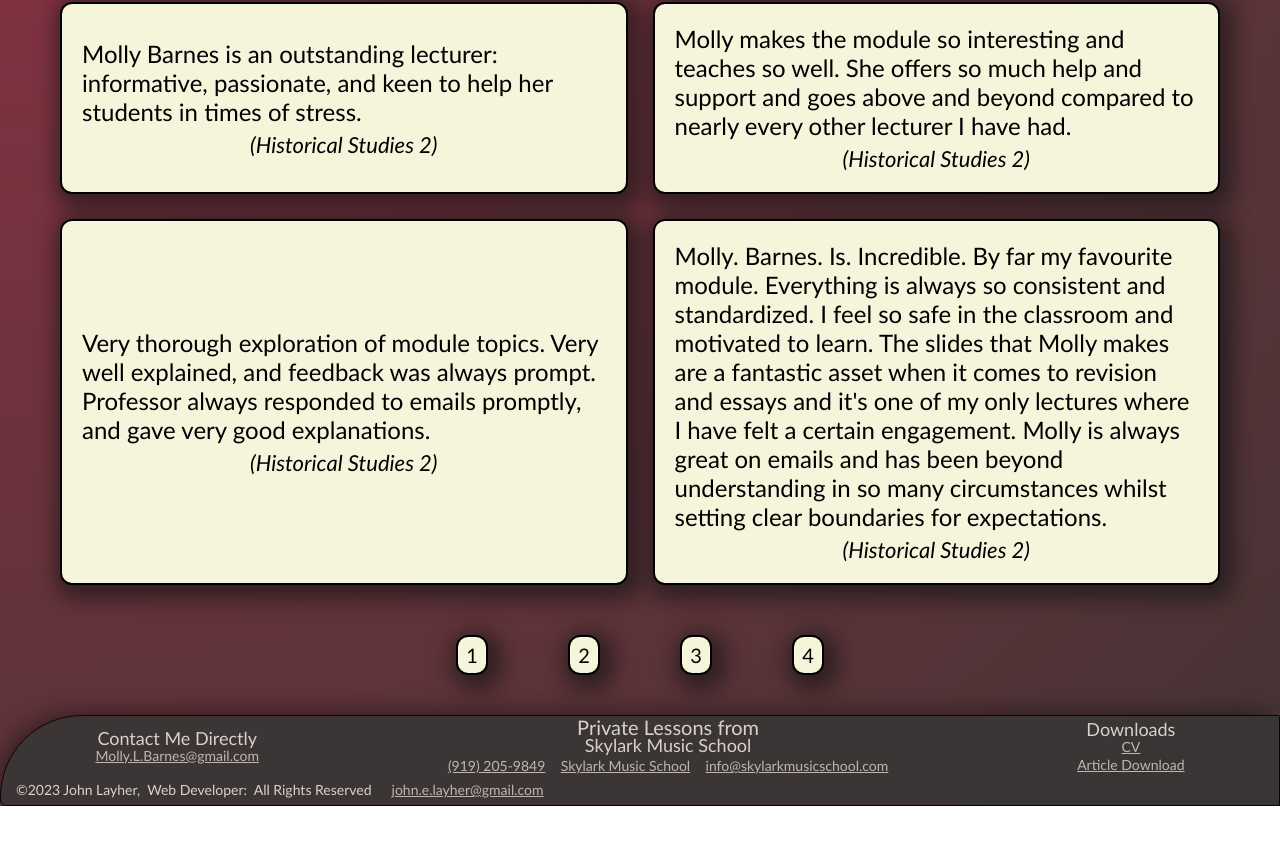
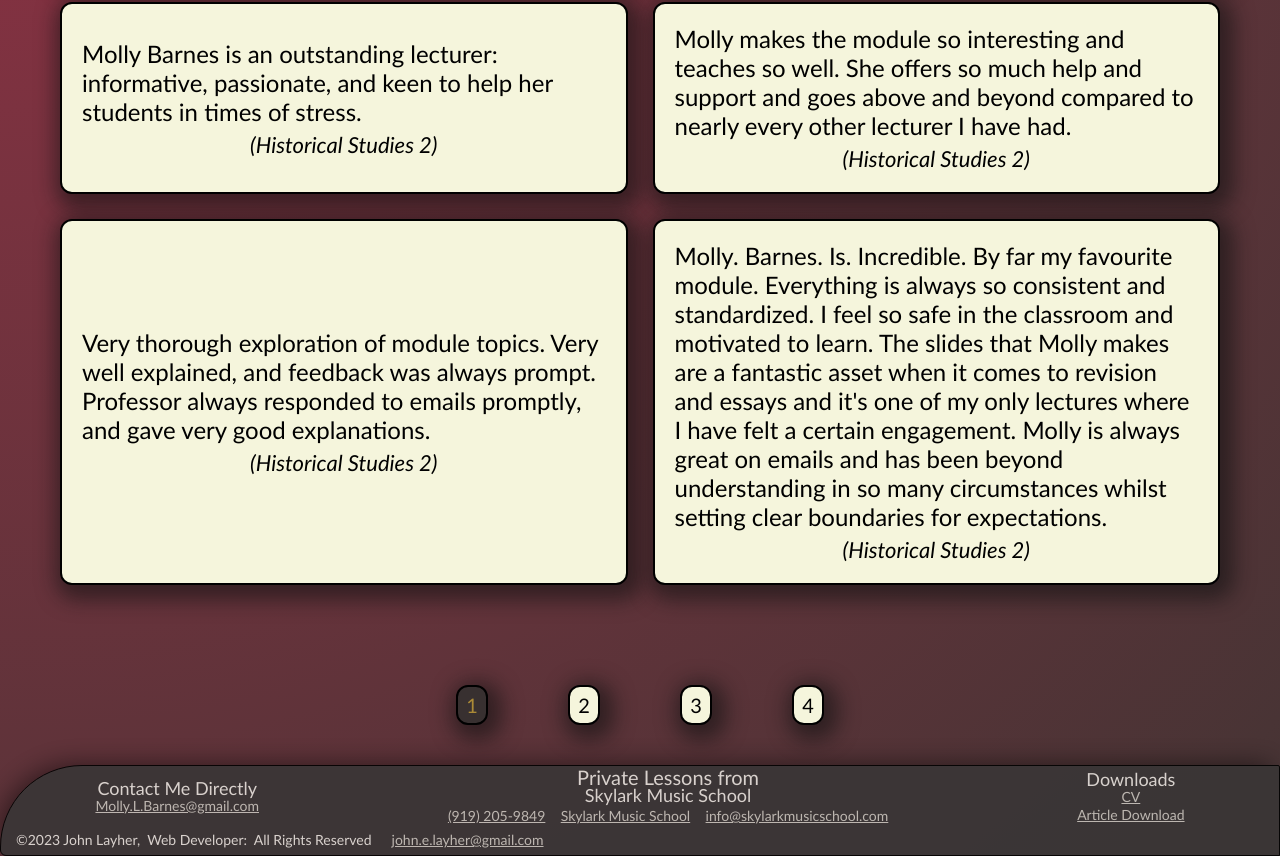
Before and after one commit to jlayher/molly-barnes-music, a Next.js app: page /testimonials in a window 1280 px wide. Shown: the part 1044-1900 px from the top of the page. Before the commit the page ends 1850 px from the top, so only its background shows below. Built offline with nearby package versions, Linux system fonts and the light colour scheme.

Commit message:
Pagination styles fixed! Some refactoring

```diff
--- a/src/components/Body-Components/Pagination.js
+++ b/src/components/Body-Components/Pagination.js
@@ -2,27 +2,28 @@ import React from "react";
 
 import styles from "@/styles/testimonials.module.css";
 
-const Pagination = ({ postsPerPage, totalPosts, paginate }) => {
+const Pagination = ({ postsPerPage, totalPosts, currentPage, paginate }) => {
   const pageNumbers = [];
 
   for (let i = 1; i <= Math.ceil(totalPosts / postsPerPage); i++) {
     pageNumbers.push(i);
   }
-
+  console.log(currentPage);
   return (
-      <div className={styles.testimonials_pagination_buttons}>
-
-          {pageNumbers.map((number) => (
+    <div className={styles.testimonials_pagination_buttons}>
+      {pageNumbers.map((number) => (
         <button
           key={number}
-          className={styles.testimonials_pagination_buttons_button}
+          className={
+            currentPage === number
+              ? `${styles.testimonials_pagination_buttons_button_active}`
+              : `${styles.testimonials_pagination_buttons_button}`
+          }
           onClick={() => paginate(number)}>
           {number}
         </button>
       ))}
-
-</div>
-
+    </div>
   );
 };
 
--- a/src/layout/Layout.js
+++ b/src/layout/Layout.js
@@ -9,9 +9,7 @@ const Layout = ({ children }) => {
   return (
     <div className={styles.container}>
         <Header />
-        {/* <div className={styles.page_padding}> */}
           <main >{children}</main>
-        {/* </div> */}
       <Footer  />
     </div>
   );
--- a/src/pages/academic-teaching.js
+++ b/src/pages/academic-teaching.js
@@ -1,7 +1,7 @@
 import Layout from "@/layout/Layout";
 import React from "react";
 
-import TestimonialBar from "@/components/TestimonialBar";
+
 
 import styles from "@/styles/academic.module.css";
 import SidepanelTest from "@/components/Body-Components/SidepanelTest";
@@ -32,7 +32,7 @@ const AcademicTeaching = () => {
                 deep intellectual and emotional engagement with music.
                 <br />
                 <br />
-                {/* Add: You can view my Acacdemic evaluations here */}
+
                 Excerpts from previous student evaluations of my teaching in
                 music history and musicianship classes at Durham University,
                 UNC-Greensboro, and UNC-Chapel Hill can be viewed in the
--- a/src/pages/testimonials.js
+++ b/src/pages/testimonials.js
@@ -41,7 +41,7 @@ const testimonials2 = () => {
                 <Posts posts={currentPosts} />
                 </div>
 
-                <Pagination postsPerPage={postsPerPage} totalPosts={posts.length} paginate={paginate} />
+                <Pagination postsPerPage={postsPerPage} totalPosts={posts.length} currentPage={currentPage} paginate={paginate} />
 
 
 
--- a/src/styles/testimonials.module.css
+++ b/src/styles/testimonials.module.css
@@ -35,7 +35,7 @@
 
 
   margin: 0 auto;
-  margin-top: 30px;
+  margin-top: 80px;
   margin-bottom: 30px;
   max-width: 35%;
 
@@ -58,9 +58,22 @@ margin-bottom: 10px;
   box-shadow: 5px 6px 20px 9px rgba(18,18,18,0.57);
 }
 
-.active{
-  background-color: black;
-  color: rgb(171, 138, 54);
+.testimonials_pagination_buttons_button_active{
+  font-size: 20px;
+  width: 80px;
+  height: 40px;
+  margin: 0px 40px;
+
+  background-color: beige;
+  border-radius: 12px;
+  border: 2px solid black;
+margin-bottom: 10px;
+background-color: rgb(56, 48, 48);
+color: rgb(171, 138, 54);
+   /* gradient generated with cssmatic.com */
+  -webkit-box-shadow: 5px 6px 20px 9px rgba(18,18,18,0.57);
+  -moz-box-shadow: 5px 6px 20px 9px rgba(18,18,18,0.57);
+  box-shadow: 5px 6px 20px 9px rgba(18,18,18,0.57);
 }
 
   .testimonials__grid_container {
```
Also changed, not shown: src/components/Body-Components/TestimonialCard.js (deleted, +0 -21 lines), src/components/TestimonialBar.js (deleted, +0 -11 lines), src/pages/cv.js (deleted, +0 -19 lines), src/pages/research.js (deleted, +0 -31 lines), src/components/Body-Components/NavMenu.js (deleted).
